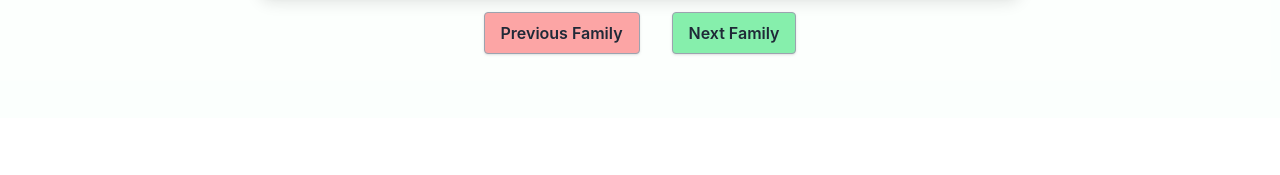
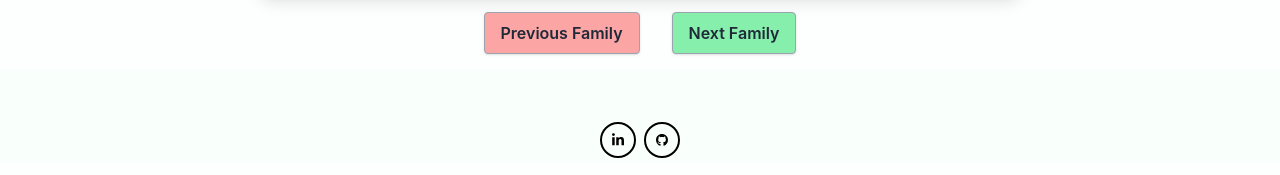
Before and after one commit to jsmcallister98/plant-tax, a Next.js app: page / in a window 1280 px wide. Shown: the part 682-857 px from the top of the page. Before the commit the page ends 800 px from the top, so only its background shows below. Built offline with nearby package versions, Linux system fonts and the light colour scheme.

Commit message:
add github and linkedin

```diff
--- a/pages/index.js
+++ b/pages/index.js
@@ -77,7 +77,7 @@
   }, []);
 
   return (
-    <div className="bg-green-100 bg-opacity-10 dark:bg-gray-900 min-h-screen pb-12">
+    <div className="bg-green-100 bg-opacity-10 dark:bg-gray-900 min-h-screen pb-4">
       <Head>
         <title>California Plant Taxonomy</title>
         <meta name="description" content="California Plant Taxonomy Review" />
@@ -106,6 +106,55 @@
           />
         )}
       </div>
+      <footer class="text-center bg-green-100 bg-opacity-10 dark:bg-gray-900 text-black dark:text-white">
+        <div class="container mx-auto px-6 pt-12">
+          <div class="flex justify-center">
+            <a
+              href="https://www.linkedin.com/in/jacob-mcallister-50a18b174/"
+              type="button"
+              className="rounded-full border-2 border-black dark:border-white text-black dark:text-white leading-normal uppercase hover:bg-green-400 hover:bg-opacity-5 focus:outline-none focus:ring-0 transition duration-150 ease-in-out w-9 h-9 m-1"
+            >
+              <svg
+                aria-hidden="true"
+                focusable="false"
+                data-prefix="fab"
+                data-icon="linkedin-in"
+                class="w-3 h-full mx-auto"
+                role="img"
+                xmlns="http://www.w3.org/2000/svg"
+                viewBox="0 0 448 512"
+              >
+                <path
+                  fill="currentColor"
+                  d="M100.28 448H7.4V148.9h92.88zM53.79 108.1C24.09 108.1 0 83.5 0 53.8a53.79 53.79 0 0 1 107.58 0c0 29.7-24.1 54.3-53.79 54.3zM447.9 448h-92.68V302.4c0-34.7-.7-79.2-48.29-79.2-48.29 0-55.69 37.7-55.69 76.7V448h-92.78V148.9h89.08v40.8h1.3c12.4-23.5 42.69-48.3 87.88-48.3 94 0 111.28 61.9 111.28 142.3V448z"
+                ></path>
+              </svg>
+            </a>
+
+            <a
+              href="https://github.com/jsmcallister98/plant-tax"
+              type="button"
+              className="rounded-full border-2 border-black dark:border-white text-black dark:text-white leading-normal uppercase hover:bg-green-400 hover:bg-opacity-5 focus:outline-none focus:ring-0 transition duration-150 ease-in-out w-9 h-9 m-1"
+            >
+              <svg
+                aria-hidden="true"
+                focusable="false"
+                data-prefix="fab"
+                data-icon="github"
+                class="w-3 h-full mx-auto"
+                role="img"
+                xmlns="http://www.w3.org/2000/svg"
+                viewBox="0 0 496 512"
+              >
+                <path
+                  fill="currentColor"
+                  d="M165.9 397.4c0 2-2.3 3.6-5.2 3.6-3.3.3-5.6-1.3-5.6-3.6 0-2 2.3-3.6 5.2-3.6 3-.3 5.6 1.3 5.6 3.6zm-31.1-4.5c-.7 2 1.3 4.3 4.3 4.9 2.6 1 5.6 0 6.2-2s-1.3-4.3-4.3-5.2c-2.6-.7-5.5.3-6.2 2.3zm44.2-1.7c-2.9.7-4.9 2.6-4.6 4.9.3 2 2.9 3.3 5.9 2.6 2.9-.7 4.9-2.6 4.6-4.6-.3-1.9-3-3.2-5.9-2.9zM244.8 8C106.1 8 0 113.3 0 252c0 110.9 69.8 205.8 169.5 239.2 12.8 2.3 17.3-5.6 17.3-12.1 0-6.2-.3-40.4-.3-61.4 0 0-70 15-84.7-29.8 0 0-11.4-29.1-27.8-36.6 0 0-22.9-15.7 1.6-15.4 0 0 24.9 2 38.6 25.8 21.9 38.6 58.6 27.5 72.9 20.9 2.3-16 8.8-27.1 16-33.7-55.9-6.2-112.3-14.3-112.3-110.5 0-27.5 7.6-41.3 23.6-58.9-2.6-6.5-11.1-33.3 2.6-67.9 20.9-6.5 69 27 69 27 20-5.6 41.5-8.5 62.8-8.5s42.8 2.9 62.8 8.5c0 0 48.1-33.6 69-27 13.7 34.7 5.2 61.4 2.6 67.9 16 17.7 25.8 31.5 25.8 58.9 0 96.5-58.9 104.2-114.8 110.5 9.2 7.9 17 22.9 17 46.4 0 33.7-.3 75.4-.3 83.6 0 6.5 4.6 14.4 17.3 12.1C428.2 457.8 496 362.9 496 252 496 113.3 383.5 8 244.8 8zM97.2 352.9c-1.3 1-1 3.3.7 5.2 1.6 1.6 3.9 2.3 5.2 1 1.3-1 1-3.3-.7-5.2-1.6-1.6-3.9-2.3-5.2-1zm-10.8-8.1c-.7 1.3.3 2.9 2.3 3.9 1.6 1 3.6.7 4.3-.7.7-1.3-.3-2.9-2.3-3.9-2-.6-3.6-.3-4.3.7zm32.4 35.6c-1.6 1.3-1 4.3 1.3 6.2 2.3 2.3 5.2 2.6 6.5 1 1.3-1.3.7-4.3-1.3-6.2-2.2-2.3-5.2-2.6-6.5-1zm-11.4-14.7c-1.6 1-1.6 3.6 0 5.9 1.6 2.3 4.3 3.3 5.6 2.3 1.6-1.3 1.6-3.9 0-6.2-1.4-2.3-4-3.3-5.6-2z"
+                ></path>
+              </svg>
+            </a>
+          </div>
+        </div>
+      </footer>
     </div>
   );
 }
```
